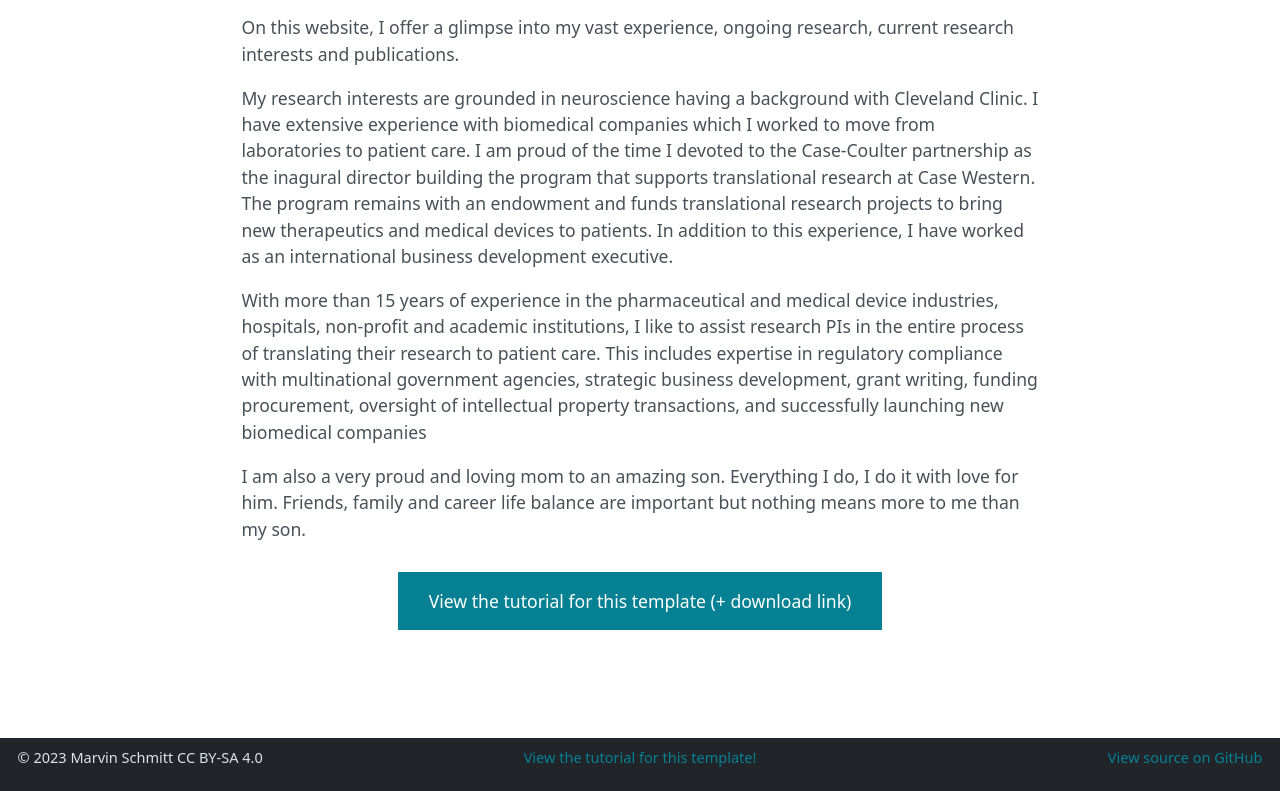
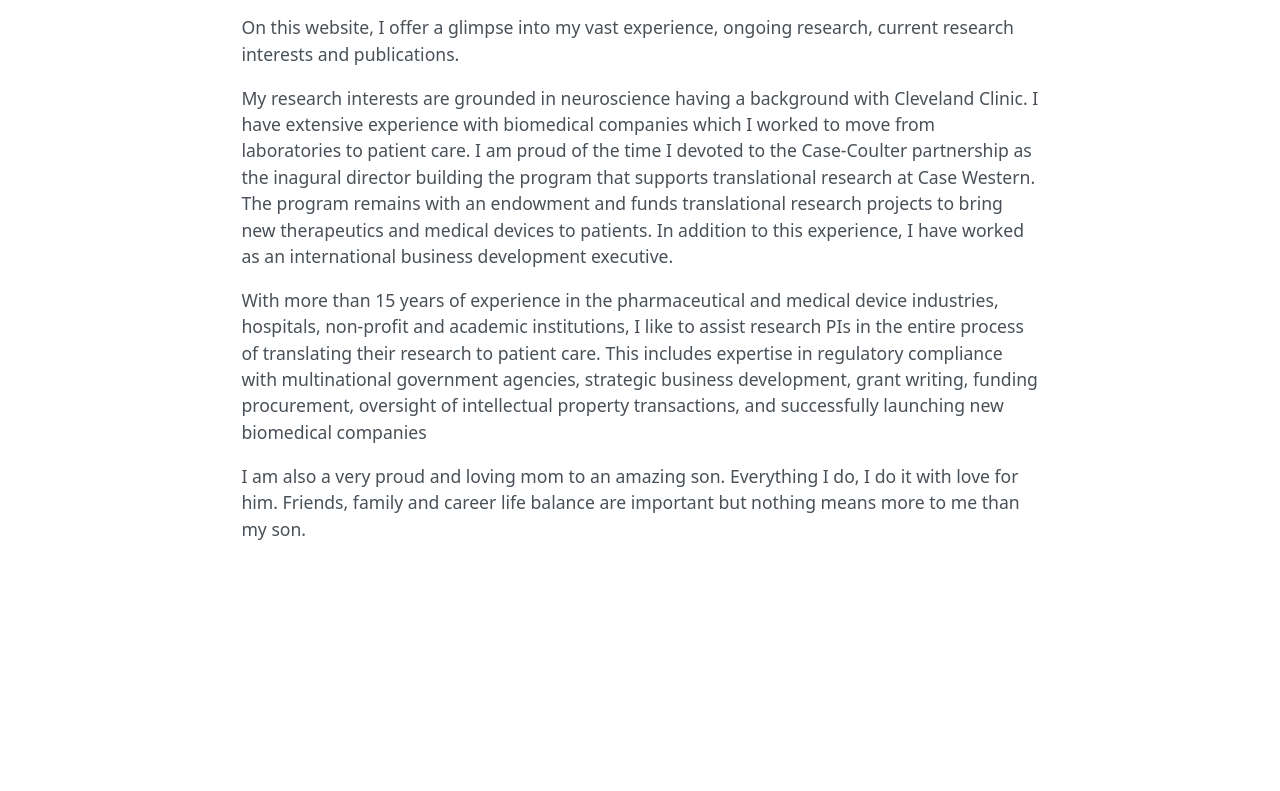
Before and after one commit to MGMGrand2023PhD/Mary, a plain HTML site: page docs/index.html in a window 1280 px wide. Shown: the part 805-1596 px from the top of the page. After the commit the page ends 1442 px from the top, so only its background shows below. Drawn offline with Linux system fonts and the light colour scheme.

Commit message:
Add files via upload

```diff
--- a/docs/index.html
+++ b/docs/index.html
@@ -43,7 +43,7 @@ ul.task-list li input[type="checkbox"] {
   "copy-button": false,
   "collapse-after": 3,
   "panel-placement": "end",
-  "type": "textbox",
+  "type": "overlay",
   "limit": 20,
   "language": {
     "search-no-results-text": "No results",
@@ -143,9 +143,6 @@ ul.task-list li input[type="checkbox"] {
 <p>My research interests are grounded in neuroscience having a background with Cleveland Clinic. I have extensive experience with biomedical companies which I worked to move from laboratories to patient care. I am proud of the time I devoted to the Case-Coulter partnership as the inagural director building the program that supports translational research at Case Western. The program remains with an endowment and funds translational research projects to bring new therapeutics and medical devices to patients. In addition to this experience, I have worked as an international business development executive.</p>
 <p>With more than 15 years of experience in the pharmaceutical and medical device industries, hospitals, non-profit and academic institutions, I like to assist research PIs in the entire process of translating their research to patient care. This includes expertise in regulatory compliance with multinational government agencies, strategic business development, grant writing, funding procurement, oversight of intellectual property transactions, and successfully launching new biomedical companies</p>
 <p>I am also a very proud and loving mom to an amazing son. Everything I do, I do it with love for him. Friends, family and career life balance are important but nothing means more to me than my son.</p>
-<div style="margin: 30px; text-align: center;">
-<a class="btn btn-primary" href="https://www.marvinschmitt.com/blog/website-tutorial-quarto/" role="button" target="_blank" style="padding: 15px 30px;">View the tutorial for this template (+ download link)</a>
-</div>
 
 
 
@@ -379,13 +376,6 @@ window.document.addEventListener("DOMContentLoaded", function (event) {
 });
 </script>
 </div> <!-- /content -->
-<footer class="footer">
-  <div class="nav-footer">
-    <div class="nav-footer-left"><span class="faux-block">© 2023 Marvin Schmitt CC BY-SA 4.0</span></div>
-    <div class="nav-footer-center"><span class="faux-block"><a href="https://www.marvinschmitt.com/blog/website-tutorial-quarto/">View the tutorial for this template!</a></span></div>
-    <div class="nav-footer-right"><span class="faux-block"><a href="https://github.com/marvinschmitt/quarto-website-template/">View source on GitHub</a></span></div>
-  </div>
-</footer>
 
 
 
```
Also changed, not shown: docs/404.html (+1 -8 lines), docs/cv/index.html (+1 -8 lines), docs/photography/index.html (+1 -8 lines), docs/projects/index.html (+1 -8 lines), docs/search.json (+1 -1 lines).
